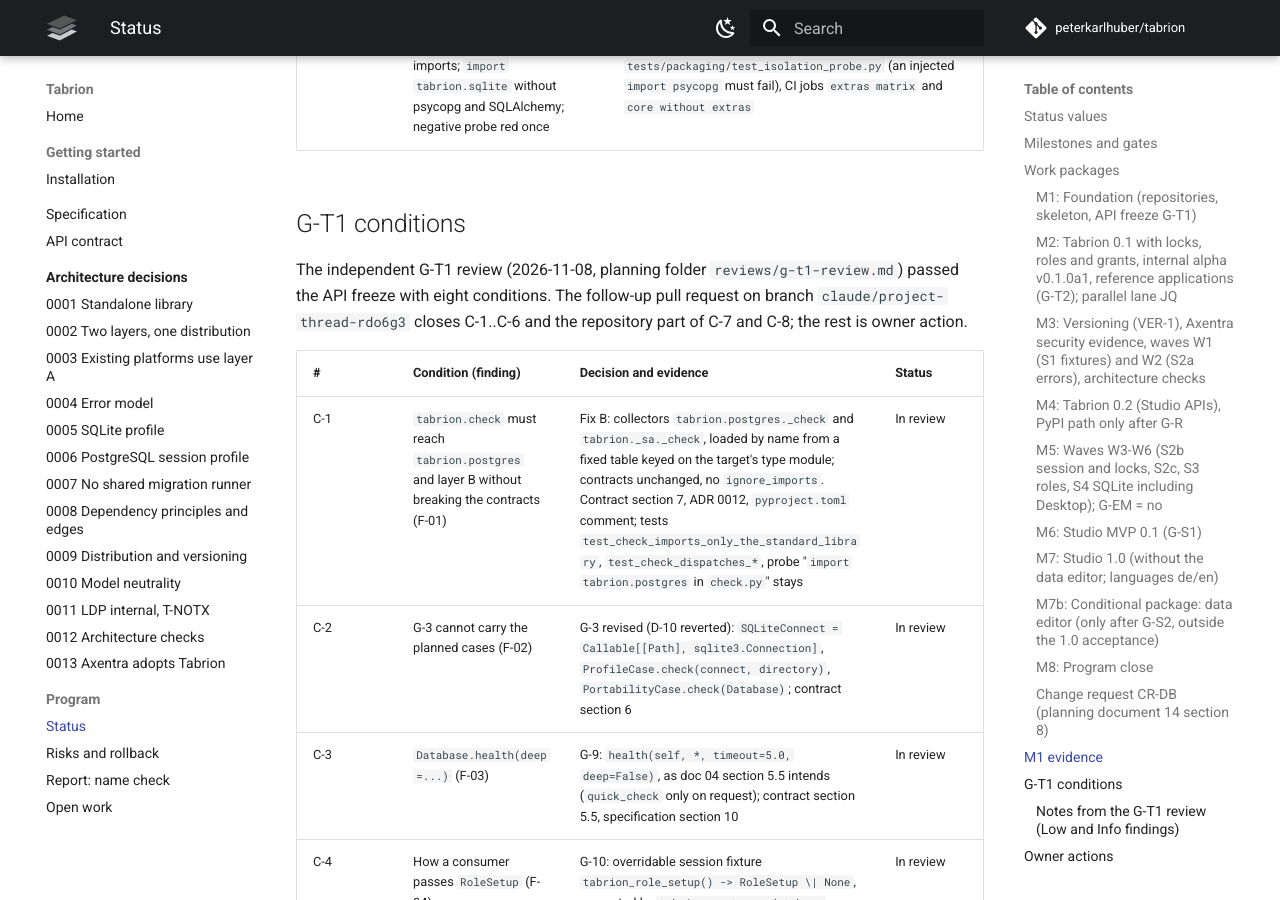
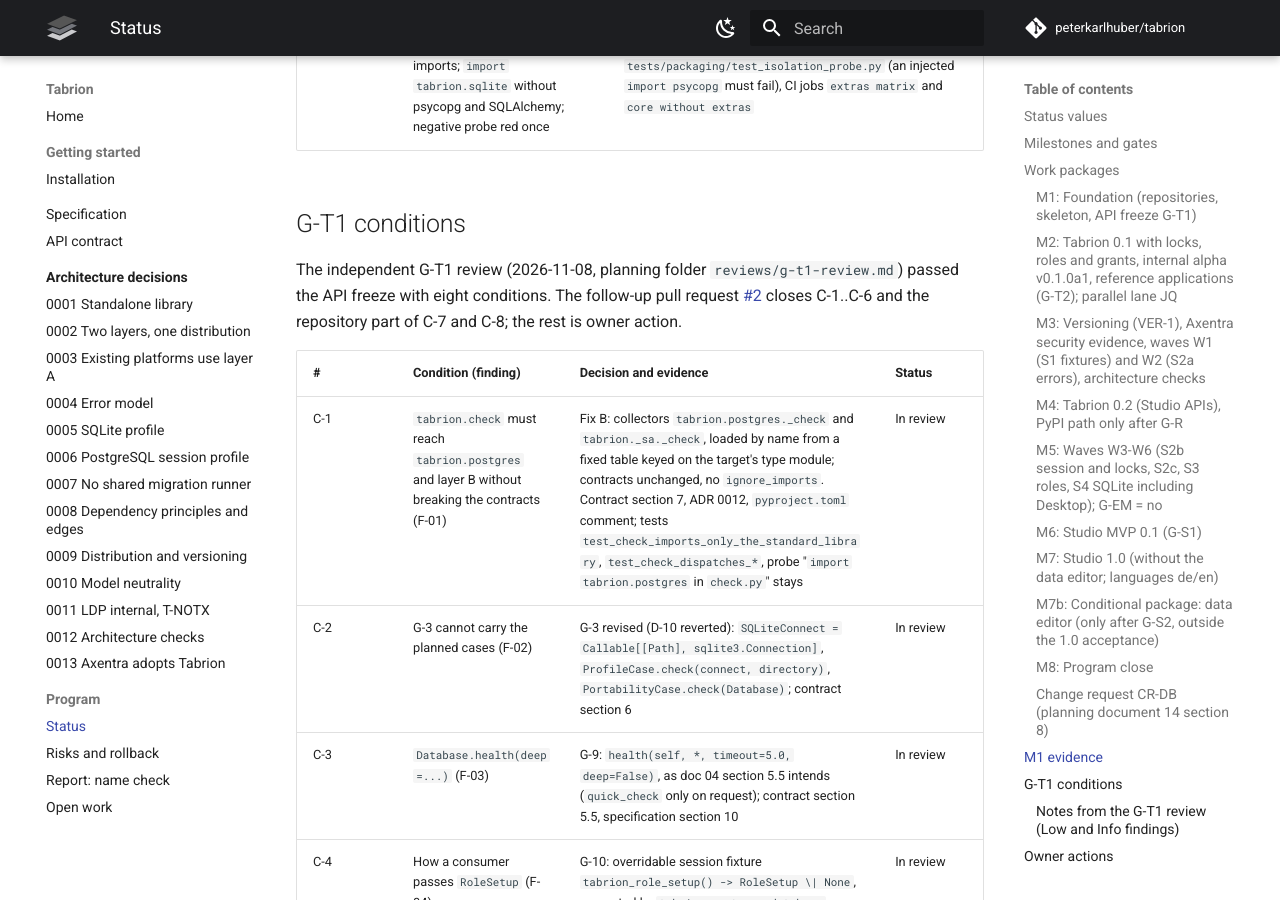
Before and after one commit to peterkarlhuber/tabrion, an MkDocs documentation site: the page built from docs/program/STATUS.md, in a window 1280 px wide and 900 px high, scrolled down 22235 px. Built offline with MkDocs 1.6.1 and Material for MkDocs 9.7.7, drawn with Linux system fonts in a browser that asks for light colours; comment, search, counter and statistics services are not loaded; some of the changed text lies outside the part shown.

Commit message:
Link the G-T1 follow-up pull request in STATUS.md (QA-12)
Co-Authored-By: Claude Opus 5.5 <noreply@anthropic.com>
Claude-Session: https://claude.ai/code/session_011tY7TC7Nu5VGro3DJGJcv8

```diff
--- a/docs/program/STATUS.md
+++ b/docs/program/STATUS.md
@@ -4,7 +4,7 @@ The status of every work package of the Tabrion program: the backlog of planning
 M1-M8) and change request CR-DB of planning document 14 (26 work packages, M9, M10 and two in M4), 151 in total. QA-12
 keeps this file current; every pull request that finishes a work package updates its row in the same pull request.
 
-> **Last update:** 2026-11-08, G-T1 follow-up pull request (branch `claude/project-thread-rdo6g3`), after the M1 pull
+> **Last update:** 2026-11-08, G-T1 follow-up pull request [#2](https://github.com/peterkarlhuber/tabrion/pull/2) (branch `claude/project-thread-rdo6g3`), after the M1 pull
 > request [#1](https://github.com/peterkarlhuber/tabrion/pull/1) merged (`b0309c5`).
 > Detailed open work for this repository: [docs/TODO.md](../TODO.md). Risks: [risks.md](risks.md).
 
@@ -296,7 +296,7 @@ What the M1 pull request delivers against the acceptance criteria of planning do
 ## G-T1 conditions
 
 The independent G-T1 review (2026-11-08, planning folder `reviews/g-t1-review.md`) passed the API freeze with eight
-conditions. The follow-up pull request on branch `claude/project-thread-rdo6g3` closes C-1..C-6 and the repository
+conditions. The follow-up pull request [#2](https://github.com/peterkarlhuber/tabrion/pull/2) closes C-1..C-6 and the repository
 part of C-7 and C-8; the rest is owner action.
 
 | # | Condition (finding) | Decision and evidence | Status |
```
